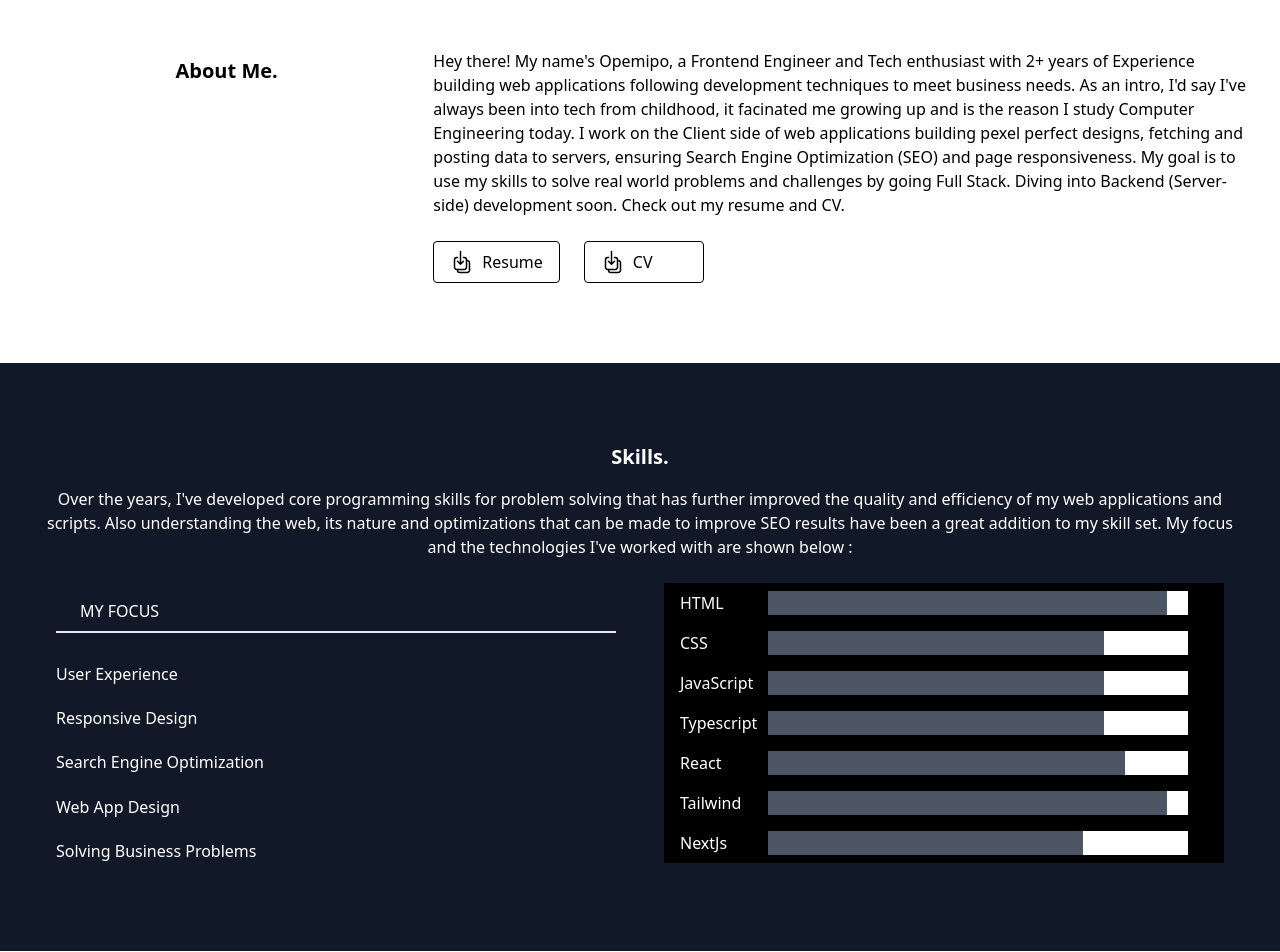
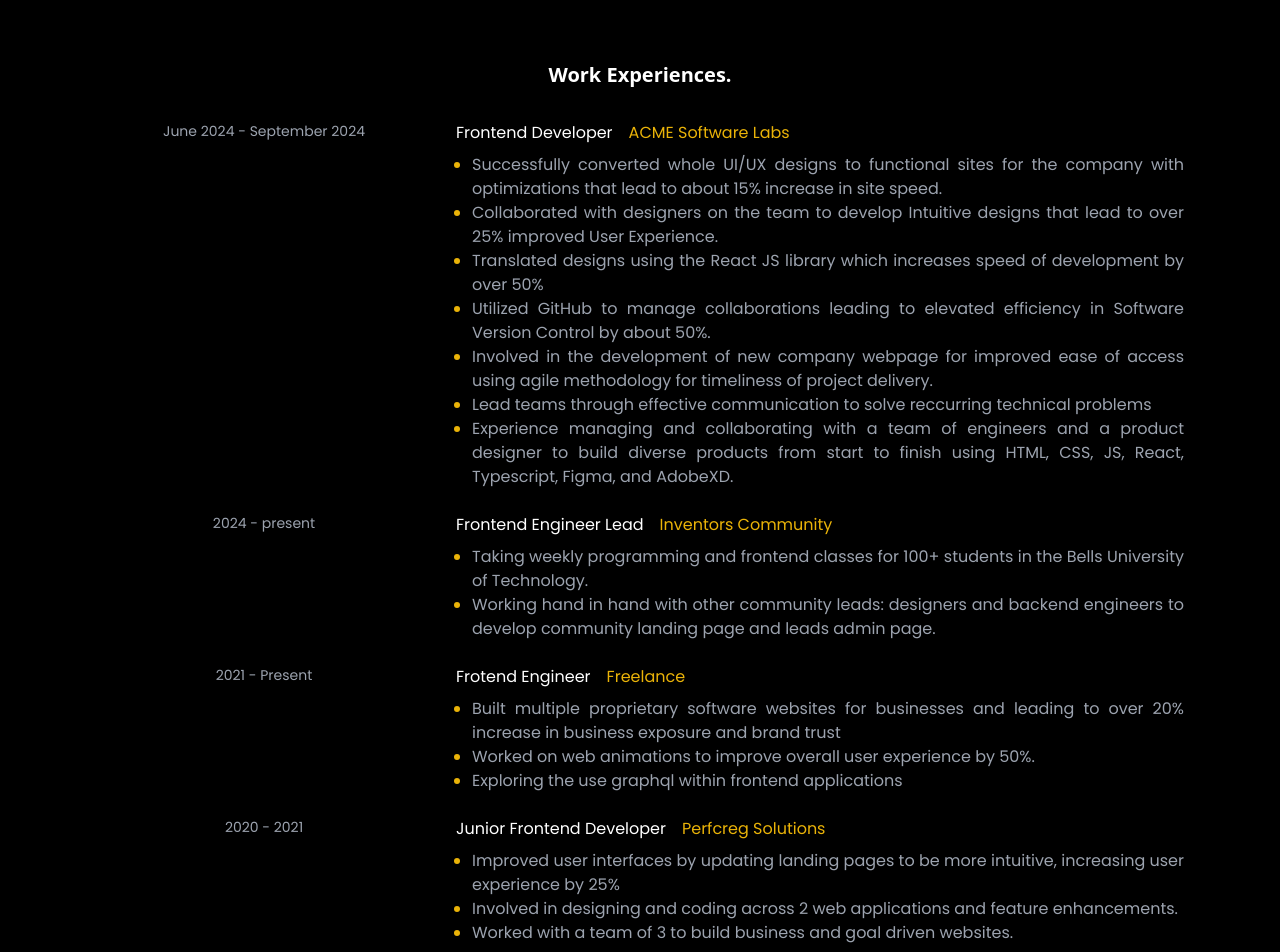
Before and after one commit to ELECTRON11111/my-portfolio, a Next.js app: page / in a window 1280 px wide. Shown: the part 720-1672 px from the top of the page. Built offline with nearby package versions, Linux system fonts and the light colour scheme; a web font is replaced by a local one.

Commit message:
refactor(about): redesigned the about section to be about work experiences and added some animation

```diff
--- a/package.json
+++ b/package.json
@@ -11,6 +11,7 @@
   "dependencies": {
     "clsx": "^2.1.1",
     "framer-motion": "^11.15.0",
+    "motion": "^11.15.0",
     "next": "14.1.4",
     "react": "^18",
     "react-dom": "^18",
--- a/src/app/page.tsx
+++ b/src/app/page.tsx
@@ -9,14 +9,14 @@
 export default function Home() {
   return (
     <main className="">
-        <div id="home" className="bg-gray-100 bg-cover sm:bg-[url('../../public/assets/img-7.png')]">
+        <div id="home" className=" relaive bg-gray-100 bg-cover sm:bg-[url('../../public/assets/img-7.png')]">
           <TopBanner />
 
-          <div id="home-content" className="flex flex-col justify-between gap-6 items-center p-10 px-0 bg-black md:gap-10 lg:py-[4.1rem] lg:flex-row lg:gap-0 md:px-16">
+          <div id="home-content" className="flex flex-col justify-between gap-6 pt-24 items-center p-10 px-0 bg-black md:gap-10 md:pt-36 lg:pt-[11.6rem] lg:py-[4.1rem] lg:flex-row lg:gap-0 md:px-16">
             <div className="text-content flex flex-col gap-4 text-white px-8 leading-6">
               <h1 className="text-4xl font-bold md:text-6xl">Hello, there 👋</h1>
               <h2 className="text-xl font-poppins md:text-3xl">I'm <span className="text-yellow-500 text-bold">Opemipo Omoniyi (ELECTRON)</span></h2>
-              <p className="font-poppins leading-[32px]">
+              <p className="font-poppins leading-[32px] sm:text-justify">
                 Frontend Developer with 3 years of experience in developing web applications from ideation to designs and to
                 live applications using technologies like React Js, Typescript, Javascript, HTML, CSS and so on. Skilled at writing
                 clear, concise code that is easy to maintain and troubleshoot to solve problems. Experienced in working in teams across
@@ -25,14 +25,14 @@
             </div>
 
             <Image src="/assets/github-profile-2.jpg" alt="My picture" className="md:mx-4 cursor-pointer rounded-2xl transform transition-all
-            ease-out duration-300 md:rotate-6 md:w-[450px] md:h-[450px] lg:w-[500px] hover:rotate-[-6deg]" width={400} height={400} />
+            ease-out duration-300 md:rotate-6 md:w-[450px] md:h-[450px] lg:w-[500px] hover:rotate-[-6deg]" width={340} height={400} />
           </div>
         </div>
 
         <About />
         <Skills />
+        <ThreeDCardDemo />
         {/* <Projects /> */}
-        <ThreeDCardDemo />
         <Contact />
     </main>
   );
--- a/src/components/About/About.tsx
+++ b/src/components/About/About.tsx
@@ -1,17 +1,76 @@
+"use client"
+import {motion} from "motion/react"
+
 export default function About() {
+    // This section is now about work experiences.
+    const workExperiences = [
+        {
+            date: "June 2024 - September 2024",
+            role: "Frontend Developer",
+            imgSrc: "/assets/acme-logo.png",
+            company: "ACME Software Labs",
+            description: [
+                "Successfully converted whole UI/UX designs to functional sites for the company with optimizations that lead to about 15% increase in site speed.",
+                "Collaborated with designers on the team to develop Intuitive designs that lead to over 25% improved User Experience.",
+                "Translated designs using the React JS library which increases speed of development by over 50%",
+                "Utilized GitHub to manage collaborations leading to elevated efficiency in Software Version Control by about 50%.",
+                "Involved in the development of new company webpage for improved ease of access using agile methodology for timeliness of project delivery.",
+                "Lead teams through effective communication to solve reccurring technical problems",
+                "Experience managing and collaborating with a team of engineers and a product designer to build diverse products from start to finish using HTML, CSS, JS, React, Typescript, Figma, and AdobeXD."
+            ]
+        },
+        {
+            date: "2024 - present",
+            role: "Frontend Engineer Lead",
+            imgSrc: "/assets/acme-logo.png",
+            company: "Inventors Community",
+            description: [
+                "Taking weekly programming and frontend classes for 100+ students in the Bells University of Technology.",
+                "Working hand in hand with other community leads: designers and backend engineers to develop community landing page and leads admin page."
+            ]
+        },
+        {
+            date: "2021 - Present",
+            imgSrc: "/assets/acme-logo.png",
+            role: "Frotend Engineer",
+            company: "Freelance ",
+            description: [
+                "Built multiple proprietary software websites for businesses and leading to over 20% increase in business exposure and brand trust",
+                "Worked on web animations to improve overall user experience by 50%.",
+                "Exploring the use graphql within frontend applications",
+            ]
+        },
+        {
+            date: "2020 - 2021",
+            imgSrc: "/assets/acme-logo.png",
+            role: "Junior Frontend Developer",
+            company: "Perfcreg Solutions",
+            description: [
+                "Improved user interfaces by updating landing pages to be more intuitive, increasing user experience by 25%",
+                "Involved in designing and coding across 2 web applications and feature enhancements.",
+                "Worked with a team of 3 to build business and goal driven websites.",
+            ]
+        },
+    ];
     return (
-        <div id="about" className="p-5 py-16 sm:grid sm:grid-cols-3">
-            <h2 className="py-4 text-xl font-extrabold sm:justify-self-center">About Me.</h2>
-            <div className="sm:col-span-2">
-                <p className="my-2">Hey there! My name&apos;s Opemipo, a Frontend Engineer and Tech enthusiast with 2+ years of Experience
-                building web applications following development techniques to meet business needs. As an intro, I&apos;d say I&apos;ve always been
-                into tech from childhood, it facinated me growing up and is the reason I study Computer Engineering today. I work on the Client
-                side of web applications building pexel perfect designs, fetching and posting data to servers, ensuring Search Engine Optimization
-                (SEO) and page responsiveness. My goal is to use my skills to solve real world problems and challenges by going Full Stack.
-                Diving into Backend (Server-side) development soon. Check out my resume and CV.</p>
+        <div id="about" className="p-8 py-16 flex flex-col text-center bg-black text-white md:px-20">
+            <h2 className="py-4 text-xl font-extrabold sm:justify-self-center sm:pb-8">Work Experiences.</h2>
 
-                <div id="buttons" className="flex justify-evenly py-4 sm:justify-start sm:gap-6">
-                    <button className="flex py-2 px-4 border border-black gap-2 rounded transition duration-300 ease-out hover:scale-105">
+            <div className="work-experiences flex flex-col gap-6">
+                {workExperiences.map((item: any, index):any =>
+                    <WorkExperience
+                        key={index}
+                        date={item.date}
+                        company={item.company}
+                        role={item.role}
+                        description={item.description}
+                    />
+                )}
+            </div>
+
+            <div className="mt-4 sm:col-span-2">
+                <div id="buttons" className="flex gap-4 justify-center py-4 sm:gap-6 lg:mt-8">
+                    <button className="flex py-2 px-4 border border-white gap-2 rounded transition duration-300 ease-out hover:scale-105">
                         <svg xmlns="http://www.w3.org/2000/svg" fill="none" viewBox="0 0 24 24" strokeWidth="1.5" stroke="currentColor" className="w-6 h-6">
                             <path strokeLinecap="round" strokeLinejoin="round" d="M7.5 7.5h-.75A2.25 2.25 0 0 0 4.5 9.75v7.5a2.25 2.25 0 0 0 2.25 2.25h7.5a2.25 2.25 0 0 0 2.25-2.25v-7.5a2.25 2.25 0 0 0-2.25-2.25h-.75m-6 3.75 3 3m0 0 3-3m-3 3V1.5m6 9h.75a2.25 2.25 0 0 1 2.25 2.25v7.5a2.25 2.25 0 0 1-2.25 2.25h-7.5a2.25 2.25 0 0 1-2.25-2.25v-.75" />
                         </svg>
@@ -19,7 +78,7 @@
                         <p><a href="https://drive.google.com/file/d/1qtv_q8E2EQ1c07xmmUqK-aJbi0cDYGWW/view?usp=sharing" rel="noopener noreferrer"  target="_blank">Resume</a></p>
                     </button>
 
-                    <button className="flex py-2 px-4 border border-black gap-2 w-[7.5rem] rounded transition duration-300 ease-out hover:scale-105">
+                    <button className="flex py-2 px-4 border border-white gap-2 w-[7.5rem] rounded transition duration-300 ease-out hover:scale-105">
                         <svg xmlns="http://www.w3.org/2000/svg" fill="none" viewBox="0 0 24 24" strokeWidth="1.5" stroke="currentColor" className="w-6 h-6">
                             <path strokeLinecap="round" strokeLinejoin="round" d="M7.5 7.5h-.75A2.25 2.25 0 0 0 4.5 9.75v7.5a2.25 2.25 0 0 0 2.25 2.25h7.5a2.25 2.25 0 0 0 2.25-2.25v-7.5a2.25 2.25 0 0 0-2.25-2.25h-.75m-6 3.75 3 3m0 0 3-3m-3 3V1.5m6 9h.75a2.25 2.25 0 0 1 2.25 2.25v7.5a2.25 2.25 0 0 1-2.25 2.25h-7.5a2.25 2.25 0 0 1-2.25-2.25v-.75" />
                         </svg>
@@ -31,3 +90,27 @@
         </div>
     )
 }
+
+
+const WorkExperience = (props: any):any => {
+    return (
+        <motion.div
+            id="work-experience"
+            className="font-poppins flex flex-col items-start gap-2 lg:grid lg:grid-cols-3"
+            initial={{ opacity: 0, transform: "translateX(-100%)" }}
+            whileInView={{ opacity: 1, font: "4rem", transform: "translateX(0%)"}}
+        >
+            <div className="date text-sm text-gray-400">{props.date}</div>
+            <div id="workexperience-text" className="flex flex-col items-start gap-2 text-gray-400 lg:col-span-2">
+                <div className="flex gap-4">
+                    <h1 className="text-white">{props.role}</h1>
+                    <h2 className="text-yellow-500">{props.company}</h2>
+                </div>
+
+                <ul className="text-start px-4 sm:text-justify">
+                    {Array.from(props.description).map((description: any, index) => <li className="list-disc marker:text-yellow-500" key={index}>{description}</li>)}
+                </ul>
+            </div>
+        </motion.div>
+    )
+}
--- a/src/components/TopBanner/TopBanner.tsx
+++ b/src/components/TopBanner/TopBanner.tsx
@@ -10,13 +10,12 @@
     };
 
     return (
-        <div id="TopBanner" className="bg-black text-white grid grid-cols-2 w-full p-4 px-8 select-none sm:px-4 sm:grid-cols-4 sm:p-5 md:p-7 md:px-20">
+        <div id="TopBanner" className="fixed top-0 left-0 z-[100] bg-black text-white grid grid-cols-2 w-full p-4 px-8 select-none sm:px-4 sm:grid-cols-4 sm:p-5 md:p-7 md:px-20">
             <div id="logo" className="font-bold text-lg sm:self-center sm:font-extrabold sm:text-6xl">OO</div>
 
             <svg xmlns="http://www.w3.org/2000/svg" fill="none" viewBox="0 0 24 24" strokeWidth="1.5" stroke="currentColor" className="w-6 h-6 cursor-pointer ml-auto sm:hidden" onClick={drawerClickedHandler}>
                 <path strokeLinecap="round" strokeLinejoin="round" d="M3.75 6.75h16.5M3.75 12h16.5m-16.5 5.25h16.5" />
             </svg>
-
 
             <nav className={`${isDrawerOpen? "": "hidden"} col-span-2 justify-self-center sm:block sm:self-center`}>
                 <ul className="grid grid-cols-2 gap-2 sm:flex md:gap-16">
```
Also changed, not shown: public/assets/acme-logo.png (added), 1 other file (tests, documents, lock files or other folders).
